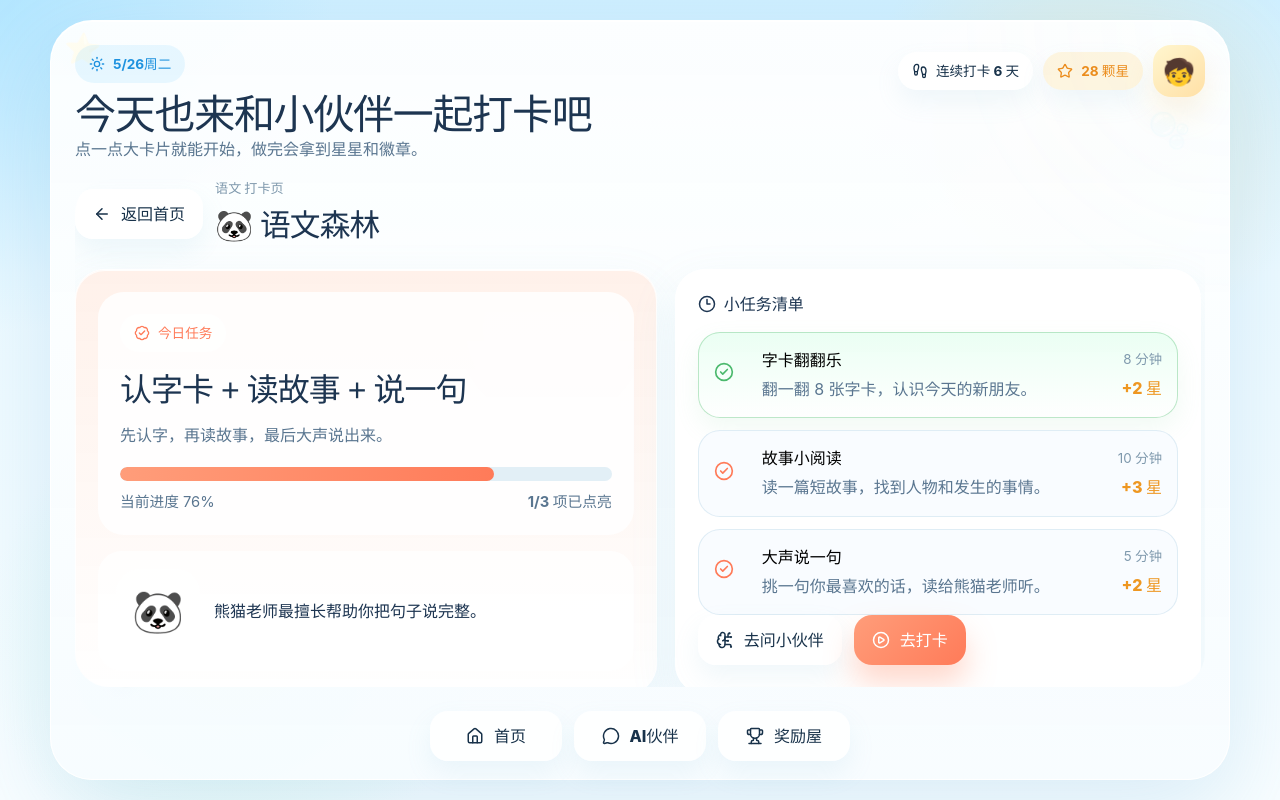
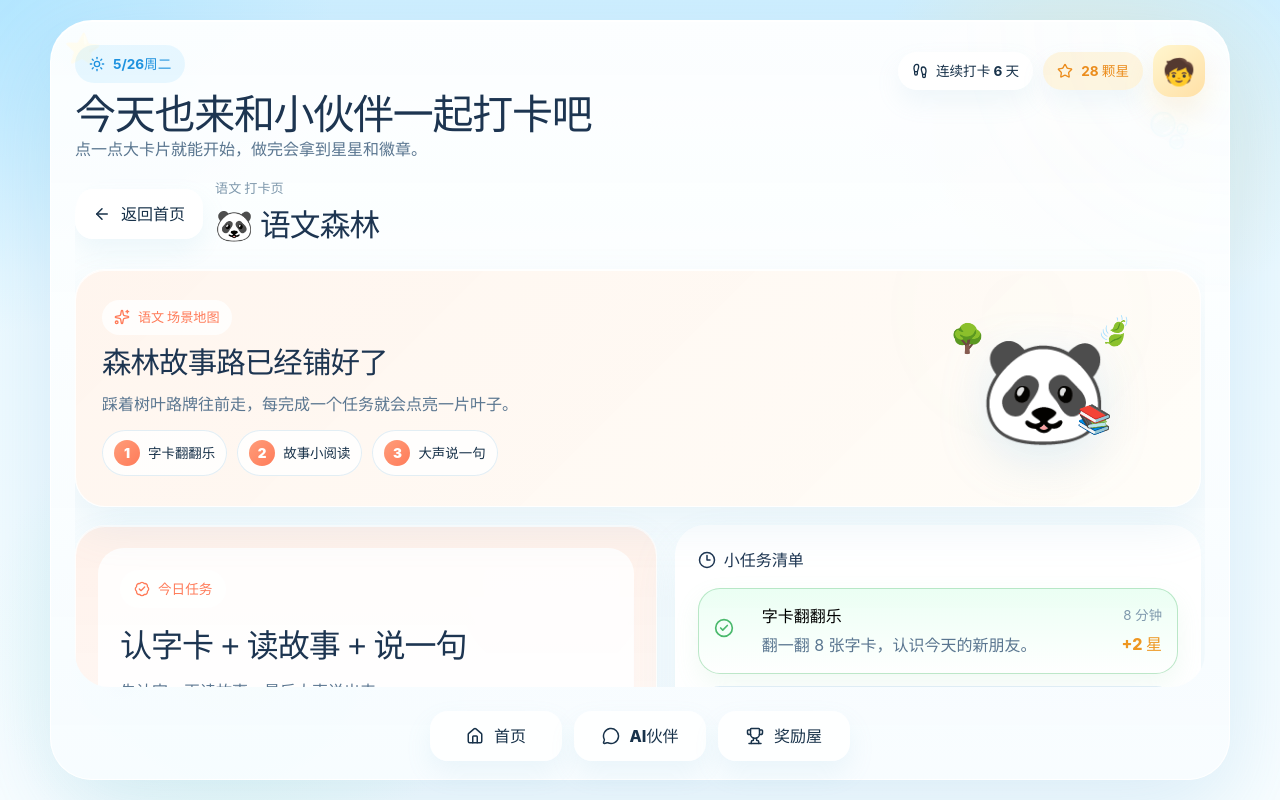
Before and after one commit to cherymeng/tara-study, a React (Vite) app: page / in a window 1280 px wide. Both pictures are taken after a click on the button "开始今天打卡". Built offline with nearby package versions, Linux system fonts and the light colour scheme.

Commit message:
feat: add themed scenes and reward animations

```diff
--- a/src/App.css
+++ b/src/App.css
@@ -189,6 +189,157 @@
 .page {
   display: grid;
   gap: 18px;
+}
+
+.scene-stage {
+  position: relative;
+  overflow: hidden;
+  border-radius: 30px;
+  padding: 24px 26px;
+  display: grid;
+  grid-template-columns: minmax(0, 1.1fr) 260px;
+  gap: 14px;
+  border: 1px solid rgba(255, 255, 255, 0.9);
+  box-shadow:
+    0 20px 44px rgba(129, 185, 214, 0.14),
+    inset 0 1px 0 rgba(255, 255, 255, 0.92);
+}
+
+.theme-chinese .scene-stage {
+  background:
+    linear-gradient(135deg, rgba(255, 245, 238, 0.98), rgba(255, 253, 248, 0.96)),
+    radial-gradient(circle at 84% 18%, rgba(169, 225, 168, 0.24), transparent 18%);
+}
+
+.theme-math .scene-stage {
+  background:
+    linear-gradient(135deg, rgba(239, 247, 255, 0.98), rgba(250, 253, 255, 0.96)),
+    radial-gradient(circle at 84% 18%, rgba(119, 177, 255, 0.22), transparent 18%);
+}
+
+.theme-english .scene-stage {
+  background:
+    linear-gradient(135deg, rgba(237, 255, 252, 0.98), rgba(248, 255, 255, 0.96)),
+    radial-gradient(circle at 84% 18%, rgba(111, 225, 217, 0.22), transparent 18%);
+}
+
+.scene-stage__content {
+  display: grid;
+  align-content: center;
+  gap: 12px;
+}
+
+.scene-stage__ribbon {
+  display: inline-flex;
+  align-items: center;
+  gap: 8px;
+  width: fit-content;
+  border-radius: 999px;
+  padding: 8px 12px;
+  font-size: 0.82rem;
+  font-weight: 800;
+  color: var(--subject-deep);
+  background: rgba(255, 255, 255, 0.84);
+}
+
+.scene-stage__title {
+  font-family:
+    'Avenir Next',
+    'SF Pro Rounded',
+    'PingFang SC',
+    'Helvetica Neue',
+    sans-serif;
+  font-size: clamp(1.5rem, 2.3vw, 2.4rem);
+  font-weight: 900;
+  line-height: 1.08;
+  letter-spacing: -0.03em;
+}
+
+.scene-stage__note {
+  color: var(--text-secondary);
+  line-height: 1.7;
+}
+
+.scene-stage__steps {
+  display: flex;
+  gap: 10px;
+  flex-wrap: wrap;
+}
+
+.scene-stage__step {
+  display: inline-flex;
+  align-items: center;
+  gap: 8px;
+  padding: 10px 12px;
+  border-radius: 999px;
+  background: rgba(255, 255, 255, 0.84);
+  box-shadow: inset 0 0 0 1px rgba(222, 236, 244, 0.86);
+}
+
+.scene-stage__step span {
+  width: 26px;
+  height: 26px;
+  border-radius: 999px;
+  display: grid;
+  place-items: center;
+  background: linear-gradient(135deg, var(--subject-accent), var(--subject-deep));
+  color: white;
+  font-size: 0.84rem;
+  font-weight: 900;
+}
+
+.scene-stage__step small {
+  font-size: 0.84rem;
+  font-weight: 700;
+  color: var(--text-primary);
+}
+
+.scene-stage__art {
+  position: relative;
+  min-height: 188px;
+  display: grid;
+  place-items: center;
+}
+
+.scene-stage__halo {
+  position: absolute;
+  inset: 18px 26px;
+  border-radius: 50%;
+  background: radial-gradient(circle, rgba(255, 255, 255, 0.74), transparent 68%);
+}
+
+.scene-stage__mascot {
+  position: relative;
+  z-index: 2;
+  font-size: 104px;
+  line-height: 1;
+  filter: drop-shadow(0 16px 24px rgba(96, 164, 210, 0.18));
+}
+
+.scene-stage__pieces {
+  position: absolute;
+  inset: 0;
+}
+
+.scene-stage__piece {
+  position: absolute;
+  z-index: 3;
+  font-size: 28px;
+}
+
+.piece-1 {
+  top: 14%;
+  left: 14%;
+}
+
+.piece-2 {
+  top: 12%;
+  right: 16%;
+}
+
+.piece-3 {
+  bottom: 18%;
+  right: 24%;
 }
 
 .home-hero,
@@ -871,6 +1022,7 @@
 }
 
 .reward-popup {
+  position: relative;
   width: min(520px, 100%);
   padding: 28px 28px 24px;
   border-radius: 36px;
@@ -885,11 +1037,27 @@
 }
 
 .reward-popup__stars {
+  position: relative;
+  z-index: 2;
   font-size: 1.3rem;
   margin-bottom: 12px;
 }
 
+.reward-popup__burst {
+  position: absolute;
+  inset: 0;
+  pointer-events: none;
+}
+
+.reward-popup__burst-item {
+  position: absolute;
+  font-size: 24px;
+  line-height: 1;
+}
+
 .reward-popup__emoji {
+  position: relative;
+  z-index: 2;
   font-size: 88px;
   line-height: 1;
   margin-bottom: 10px;
@@ -926,10 +1094,42 @@
   font-weight: 700;
 }
 
-.reward-popup__badge {
-  background: rgba(255, 255, 255, 0.88);
+.reward-popup__badge-card {
+  display: grid;
+  grid-template-columns: 64px 1fr;
+  gap: 14px;
+  align-items: center;
+  text-align: left;
+  padding: 14px 16px;
+  border-radius: 22px;
+  background: rgba(255, 255, 255, 0.9);
   color: var(--text-primary);
   margin-bottom: 10px;
+  box-shadow:
+    inset 0 0 0 1px rgba(239, 232, 207, 0.88),
+    0 14px 28px rgba(245, 188, 82, 0.12);
+  transform-style: preserve-3d;
+}
+
+.reward-popup__badge-emoji {
+  width: 64px;
+  height: 64px;
+  border-radius: 20px;
+  display: grid;
+  place-items: center;
+  background: rgba(255, 247, 219, 0.92);
+  font-size: 34px;
+}
+
+.reward-popup__badge-text span {
+  display: block;
+  font-size: 0.8rem;
+  color: var(--text-muted);
+  margin-bottom: 4px;
+}
+
+.reward-popup__badge-text strong {
+  font-size: 1.02rem;
 }
 
 .reward-popup__bonus {
@@ -956,6 +1156,7 @@
 }
 
 @media (max-width: 1180px) {
+  .scene-stage,
   .home-hero,
   .home-bottom,
   .subject-layout,
@@ -1007,6 +1208,7 @@
 }
 
 @media (max-width: 640px) {
+  .scene-stage,
   .story-card,
   .mascot-card,
   .panel,
@@ -1036,4 +1238,9 @@
   .reward-popup__actions {
     display: grid;
   }
+
+  .reward-popup__badge-card {
+    grid-template-columns: 1fr;
+    text-align: center;
+  }
 }
--- a/src/App.jsx
+++ b/src/App.jsx
@@ -43,6 +43,9 @@ const subjectList = [
     headline: '和熊猫老师一起去森林里找词语宝藏。',
     focus: '先认字，再读故事，最后大声说出来。',
     buddy: '熊猫老师最擅长帮助你把句子说完整。',
+    sceneTitle: '森林故事路已经铺好了',
+    sceneNote: '踩着树叶路牌往前走，每完成一个任务就会点亮一片叶子。',
+    scenePieces: ['🌳', '🍃', '📚'],
     rewards: ['森林朗读章', '识字小侦探'],
     tasks: [
       {
@@ -86,6 +89,9 @@ const subjectList = [
     headline: '狐狸队长在火箭站等你，一起点亮数学引擎。',
     focus: '先做口算热身，再挑战图形和思考题。',
     buddy: '狐狸队长会把难题拆成一步一步的小任务。',
+    sceneTitle: '火箭跑道已经闪灯啦',
+    sceneNote: '每做完一个小任务，跑道就会往前亮一格，离发射更近一点。',
+    scenePieces: ['🚀', '⭐', '🔢'],
     rewards: ['火箭加速章', '口算闪电章'],
     tasks: [
       {
@@ -129,6 +135,9 @@ const subjectList = [
     headline: '跟着小企鹅去海湾练口语，声音要像浪花一样亮。',
     focus: '先跟读，再拼读，最后试着说一句完整对话。',
     buddy: '小企鹅会陪你练开口，不着急，慢慢来。',
+    sceneTitle: '海湾练声台已经准备好',
+    sceneNote: '海浪拍三下，就完成一轮练习，声音会越来越亮。',
+    scenePieces: ['🌊', '🐚', '🎵'],
     rewards: ['海湾发音章', '勇敢开口章'],
     tasks: [
       {
@@ -169,6 +178,15 @@ const starterMessages = [
     role: 'assistant',
     text: '你好呀，今天也来一起打卡吧。我已经帮你排好了舒服的学习顺序。',
   },
+]
+
+const rewardBurstBits = [
+  { emoji: '⭐', top: '10%', left: '12%', delay: 0 },
+  { emoji: '✨', top: '18%', right: '14%', delay: 0.08 },
+  { emoji: '🌟', top: '34%', left: '6%', delay: 0.16 },
+  { emoji: '💫', top: '32%', right: '8%', delay: 0.24 },
+  { emoji: '⭐', bottom: '22%', left: '10%', delay: 0.32 },
+  { emoji: '✨', bottom: '16%', right: '12%', delay: 0.4 },
 ]
 
 function buildBuddyReply(message, subject, firstTask) {
@@ -239,6 +257,52 @@ function RewardBadge({ label, emoji }) {
     <div className="reward-badge">
       <span>{emoji}</span>
       <strong>{label}</strong>
+    </div>
+  )
+}
+
+function SceneStage({ subject, title, note, ribbon }) {
+  return (
+    <div className={`scene-stage theme-${subject.id}`}>
+      <div className="scene-stage__content">
+        <div className="scene-stage__ribbon">
+          <Sparkles size={16} />
+          {ribbon}
+        </div>
+        <div className="scene-stage__title">{title}</div>
+        <div className="scene-stage__note">{note}</div>
+
+        <div className="scene-stage__steps">
+          {subject.tasks.map((task, index) => (
+            <div key={task.id} className="scene-stage__step">
+              <span>{index + 1}</span>
+              <small>{task.title}</small>
+            </div>
+          ))}
+        </div>
+      </div>
+
+      <div className="scene-stage__art">
+        <div className="scene-stage__halo" />
+        <div className="scene-stage__mascot">{subject.mascot}</div>
+        <div className="scene-stage__pieces">
+          {subject.scenePieces.map((piece, index) => (
+            <motion.span
+              key={`${piece}-${index}`}
+              className={`scene-stage__piece piece-${index + 1}`}
+              animate={{ y: [0, -8, 0], rotate: [0, index % 2 === 0 ? 4 : -4, 0] }}
+              transition={{
+                duration: 3.2 + index * 0.4,
+                repeat: Number.POSITIVE_INFINITY,
+                ease: 'easeInOut',
+                delay: index * 0.2,
+              }}
+            >
+              {piece}
+            </motion.span>
+          ))}
+        </div>
+      </div>
     </div>
   )
 }
@@ -517,7 +581,7 @@ export default function StudyCheckinTabletPro() {
               )}
 
               {page === 'subject' && (
-                <section className="page page-subject">
+                <section className={`page page-subject theme-${activeSubject.id}`}>
                   <div className="section-head">
                     <button type="button" className="back-button" onClick={() => setPage('home')}>
                       <ArrowLeft size={18} />
@@ -530,6 +594,13 @@ export default function StudyCheckinTabletPro() {
                       </h2>
                     </div>
                   </div>
+
+                  <SceneStage
+                    subject={activeSubject}
+                    ribbon={`${activeSubject.short} 场景地图`}
+                    title={activeSubject.sceneTitle}
+                    note={activeSubject.sceneNote}
+                  />
 
                   <div className="subject-layout">
                     <div className="panel mission-panel">
@@ -602,7 +673,7 @@ export default function StudyCheckinTabletPro() {
               )}
 
               {page === 'checkin' && (
-                <section className="page page-checkin">
+                <section className={`page page-checkin theme-${activeSubject.id}`}>
                   <div className="section-head">
                     <button type="button" className="back-button" onClick={() => setPage('subject')}>
                       <ArrowLeft size={18} />
@@ -613,6 +684,13 @@ export default function StudyCheckinTabletPro() {
                       <h2>{activeSubject.mascot} 亮灯打卡台</h2>
                     </div>
                   </div>
+
+                  <SceneStage
+                    subject={activeSubject}
+                    ribbon="终点灯牌"
+                    title={`再往前一步，就能点亮 ${activeSubject.name} 的终点徽章`}
+                    note={`现在已经完成 ${completedCount} 项，继续把路灯一盏盏点亮。`}
+                  />
 
                   <div className="checkin-layout">
                     <div className="panel checkin-board">
@@ -663,7 +741,7 @@ export default function StudyCheckinTabletPro() {
               )}
 
               {page === 'buddy' && (
-                <section className="page page-buddy">
+                <section className={`page page-buddy theme-${activeSubject.id}`}>
                   <div className="section-head">
                     <button type="button" className="back-button" onClick={() => setPage('home')}>
                       <ArrowLeft size={18} />
@@ -676,6 +754,13 @@ export default function StudyCheckinTabletPro() {
                       </h2>
                     </div>
                   </div>
+
+                  <SceneStage
+                    subject={activeSubject}
+                    ribbon="陪练舞台"
+                    title={`${activeSubject.mascot} ${activeSubject.name} 的陪练舞台已经开灯`}
+                    note={activeSubject.buddy}
+                  />
 
                   <div className="buddy-layout">
                     <div className="panel buddy-stage">
@@ -812,10 +897,35 @@ export default function StudyCheckinTabletPro() {
               transition={{ duration: 0.22 }}
             >
               <div className="reward-popup__stars">✨ ⭐ ✨</div>
+              <div className="reward-popup__burst">
+                {rewardBurstBits.map((bit) => (
+                  <motion.span
+                    key={`${bit.emoji}-${bit.top ?? bit.bottom}-${bit.left ?? bit.right}`}
+                    className="reward-popup__burst-item"
+                    style={bit}
+                    initial={{ opacity: 0, scale: 0.6, y: 10 }}
+                    animate={{ opacity: 1, scale: 1, y: [10, -8, 0] }}
+                    transition={{ duration: 0.65, delay: bit.delay }}
+                  >
+                    {bit.emoji}
+                  </motion.span>
+                ))}
+              </div>
               <div className="reward-popup__emoji">{rewardPopup.emoji}</div>
               <div className="reward-popup__title">恭喜你完成打卡</div>
               <div className="reward-popup__name">{rewardPopup.subjectName}</div>
-              <div className="reward-popup__badge">获得新徽章：{rewardPopup.title}</div>
+              <motion.div
+                className="reward-popup__badge-card"
+                initial={{ rotateY: -90, opacity: 0 }}
+                animate={{ rotateY: 0, opacity: 1 }}
+                transition={{ duration: 0.45, delay: 0.18 }}
+              >
+                <div className="reward-popup__badge-emoji">{rewardPopup.emoji}</div>
+                <div className="reward-popup__badge-text">
+                  <span>获得新徽章</span>
+                  <strong>{rewardPopup.title}</strong>
+                </div>
+              </motion.div>
               <div className="reward-popup__bonus">本次额外获得 {rewardPopup.stars} 颗星星</div>
 
               <div className="reward-popup__actions">
```
